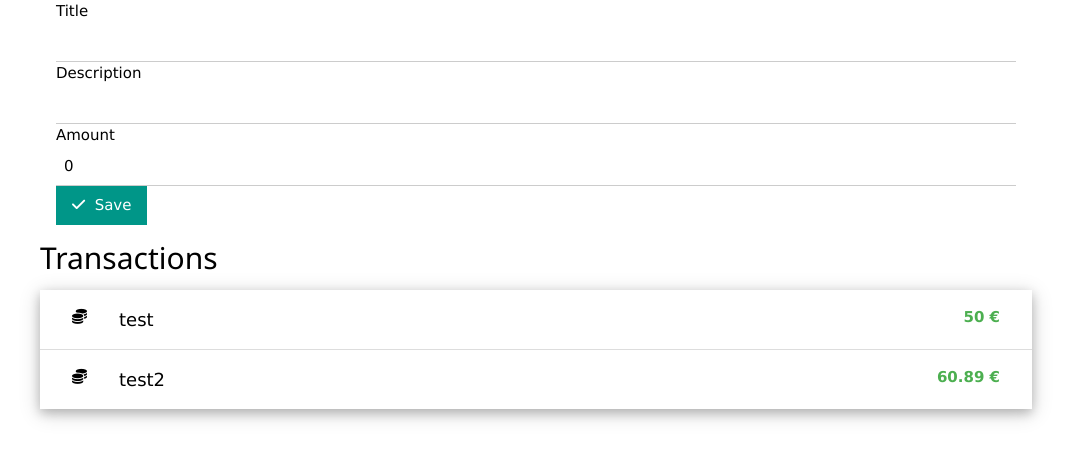
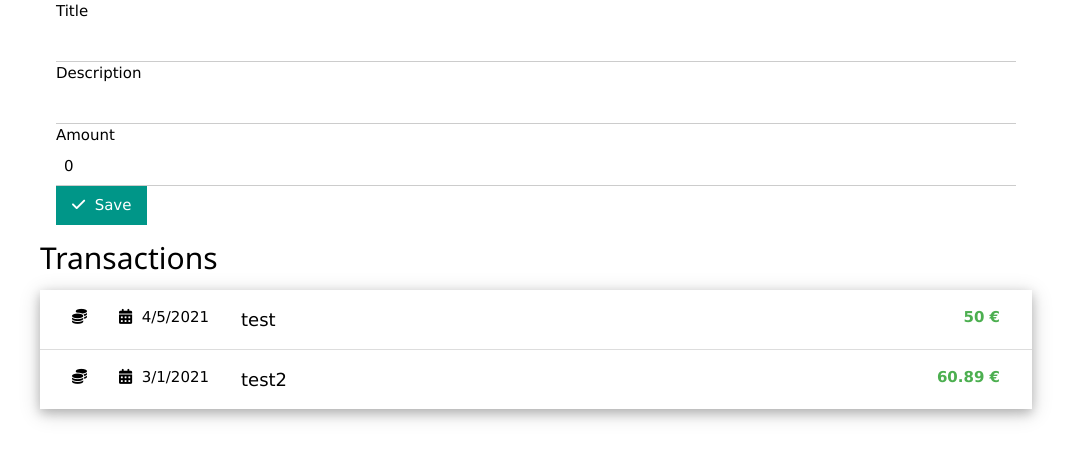
Before and after one commit to njustus/budgeting, a Vue app: page / in a window 1280 px wide. Shown: the top 460 px of the page, without its empty margins (104-1175 px from the left). Built offline with nearby package versions, Linux system fonts and the light colour scheme.

Commit message:
display transaction date

```diff
--- a/src/components/transaction-list.vue
+++ b/src/components/transaction-list.vue
@@ -18,6 +18,10 @@ function amountClass(tx: Transaction) {
             <i class="fa fa-coins"></i>
         </span>
         <div class="w3-bar-item">
+            <i class="fa fa-calendar"></i>&nbsp;
+            <span>{{tx.date.toLocaleDateString()}}</span>
+        </div>
+        <div class="w3-bar-item">
             <span class="w3-large">{{tx.title}}</span><br/>
             <small class="">{{tx.description}}</small>
         </div>
--- a/src/models/state.ts
+++ b/src/models/state.ts
@@ -5,14 +5,15 @@ export interface AppState {
 export interface Transaction {
     title: string
     description?: string
-    amount: number
+    amount: number,
+    date: Date
 }
 
 export function zero(): AppState {
     return {
         transactions: [
-            {title: 'test', amount: 50},
-            {title: 'test2', amount: 60.89}
+            {title: 'test', amount: 50, date: new Date(2021,3,5)},
+            {title: 'test2', amount: 60.89, date: new Date(2021,2,1)}
         ]
     }
 }
```
